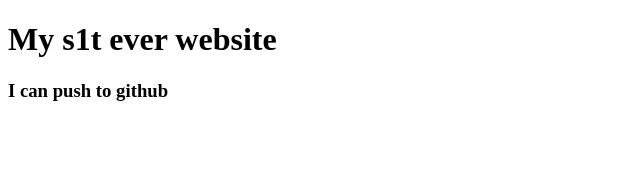
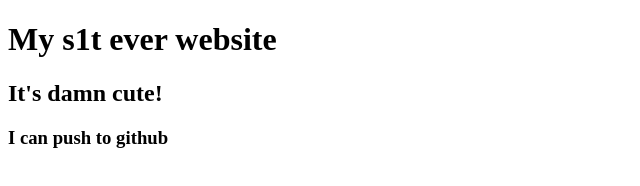
Before and after one commit to arisajinnat/1st-project, a plain HTML site: page index.html in a window 1280 px wide. Shown: the whole page, without its empty margins (0-640 px from the left). Drawn offline with Linux system fonts and the light colour scheme.

Commit message:
Update index.html

```diff
--- a/index.html
+++ b/index.html
@@ -4,6 +4,7 @@
     <h1> My s1t ever website</h1>
 </head>
 <body>
+    <h2> It's damn cute! </h2>
     <h3>I can push to github</h3>
 </body>
 </html>
```
